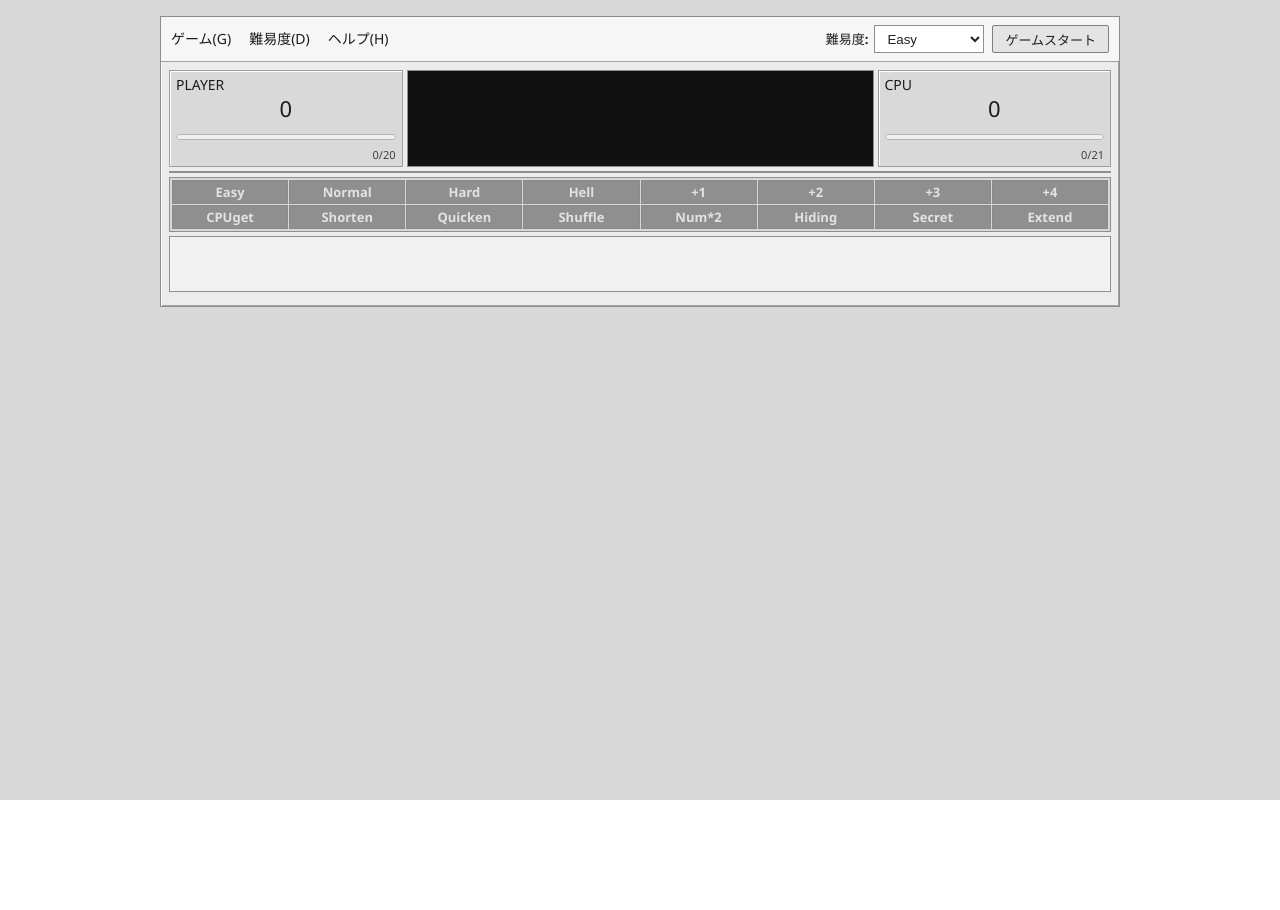
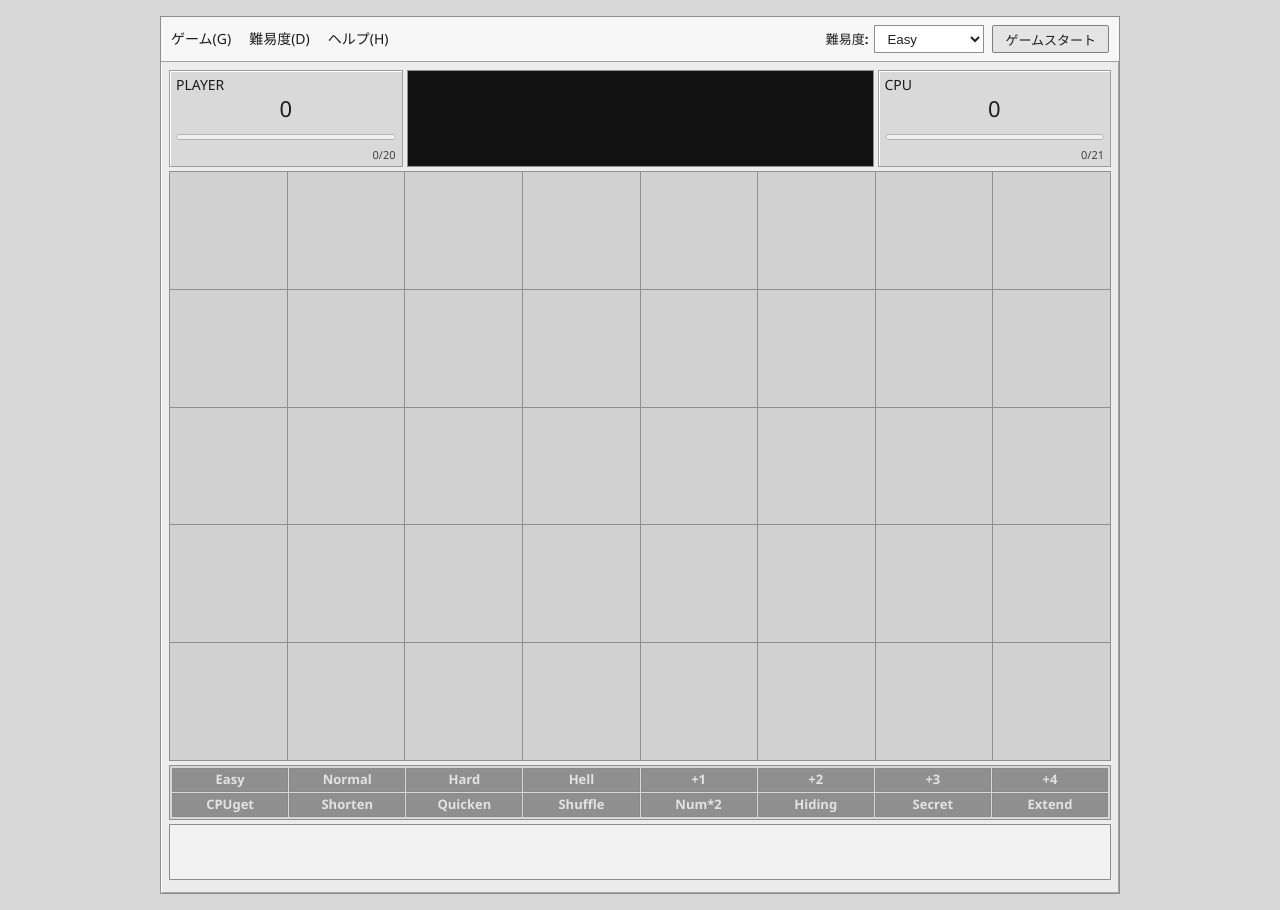
Before and after one commit to saaria/suji-sagashi-v3, a React (Vite) app: page / in a window 1280 px wide. Before the commit the page ends 800 px from the top, so only its background shows below. Built offline with nearby package versions, Linux system fonts and the light colour scheme.

Commit message:
初期状態でパネルを表示、獲得時メッセージをログウィンドウに出力する

```diff
--- a/src/App.tsx
+++ b/src/App.tsx
@@ -7,12 +7,15 @@ import { BadgeGroup } from './components/BadgeGroup';
 import { CLEAR_POINT, Difficulty, StatusBadge, getCpuGameOverScore } from './types/gameTypes';
 
 const MAX_ROUNDS = 40;
+const IDLE_PANEL_NUMBERS = Array.from({ length: MAX_ROUNDS }, (_, index) => index + 1);
 
 function App() {
   const [message, setMessage] = useState<string>('');
+  const [logMessages, setLogMessages] = useState<string[]>([]);
   const [difficulty, setDifficulty] = useState<Difficulty>('Easy');
   const [activeDifficulty, setActiveDifficulty] = useState<Difficulty | null>(null);
   const [scoreProgressMax, setScoreProgressMax] = useState({ player: 0, cpu: 0 });
+  const logAreaRef = useRef<HTMLTextAreaElement | null>(null);
   const bgmRef = useRef<HTMLAudioElement | null>(null);
   const cpuGetSeRef = useRef<HTMLAudioElement | null>(null);
   const eventSeRef = useRef<HTMLAudioElement | null>(null);
@@ -54,8 +57,17 @@ function App() {
     };
   }, []);
 
+  useEffect(() => {
+    const logArea = logAreaRef.current;
+    if (!logArea) return;
+    logArea.scrollTop = logArea.scrollHeight;
+  }, [logMessages]);
+
   const handleMessage = useCallback((msg: string) => {
     setMessage(msg);
+    if (/^(CPUが)?\d+をゲットしました/.test(msg)) {
+      setLogMessages((prev) => [...prev, msg]);
+    }
   }, []);
 
   const handleCpuAction = useCallback(() => {
@@ -152,6 +164,7 @@ function App() {
   ]);
 
   const startGame = useCallback(() => {
+    setLogMessages([]);
     setActiveDifficulty(difficulty);
     const playerMax = CLEAR_POINT[difficulty];
     const cpuMax = getCpuGameOverScore(difficulty, MAX_ROUNDS);
@@ -169,6 +182,9 @@ function App() {
 
   const playerProgressMax = scoreProgressMax.player || CLEAR_POINT[difficulty];
   const cpuProgressMax = scoreProgressMax.cpu || getCpuGameOverScore(difficulty, MAX_ROUNDS);
+  const hasGameStarted = activeDifficulty !== null;
+  const displayPanelNumbers = panelNumbers.length > 0 ? panelNumbers : IDLE_PANEL_NUMBERS;
+  const isPanelTextHidden = !hasGameStarted || isHidingActive;
 
   return (
     <div className="app-shell">
@@ -227,10 +243,10 @@ function App() {
 
           <section className="numbers-row">
             <NumberPanel
-              numbers={panelNumbers}
+              numbers={displayPanelNumbers}
               disabledNumbers={disabledPanels}
               isAllDisabled={!isGameRunning}
-              isTextHidden={isHidingActive}
+              isTextHidden={isPanelTextHidden}
               onPanelClick={handlePanelClick}
             />
           </section>
@@ -244,10 +260,11 @@ function App() {
 
           <section className="log-row">
             <textarea
+              ref={logAreaRef}
               className="game-log"
               readOnly
               aria-label="game-log"
-              value=""
+              value={logMessages.join('\n')}
             />
           </section>
         </main>
```
